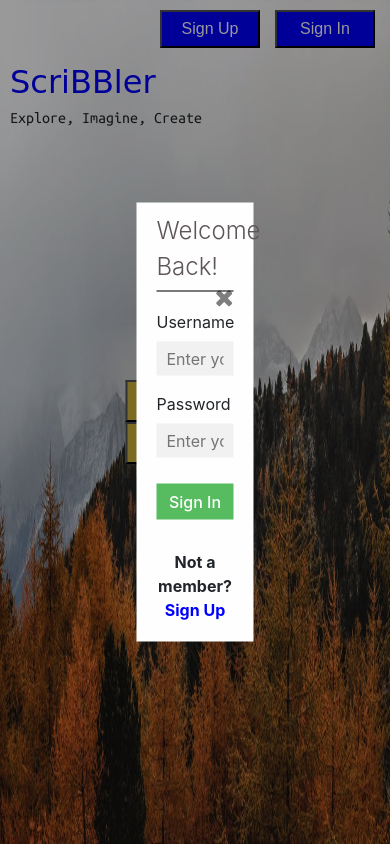
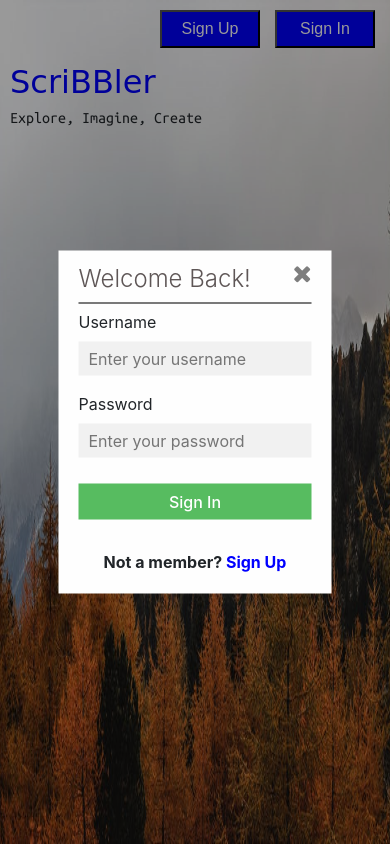
Before and after one commit to pavankarthiktanikanti/scribbler, a plain HTML site: page index.html in a window 390 px wide. Both pictures are taken after a click on the button "Sign In". Drawn offline with nearby package versions, Linux system fonts and the light colour scheme; a web font is replaced by a local one.

Commit message:
Added Media Query to set width based on screen width

```diff
--- a/css/common.css
+++ b/css/common.css
@@ -129,7 +129,17 @@ hr {
     padding-bottom: 20px;
 }
 
+/* Style signup link on welcome back modal to blue color */
+
 #switchToSignUp {
     color: blue;
     cursor: pointer;
 }
+
+/* Adjust the size of modals when screen width is below 900px */
+
+@media screen and (max-width: 900px) {
+    .modal-container {
+        width: 70%;
+    }
+}
```
